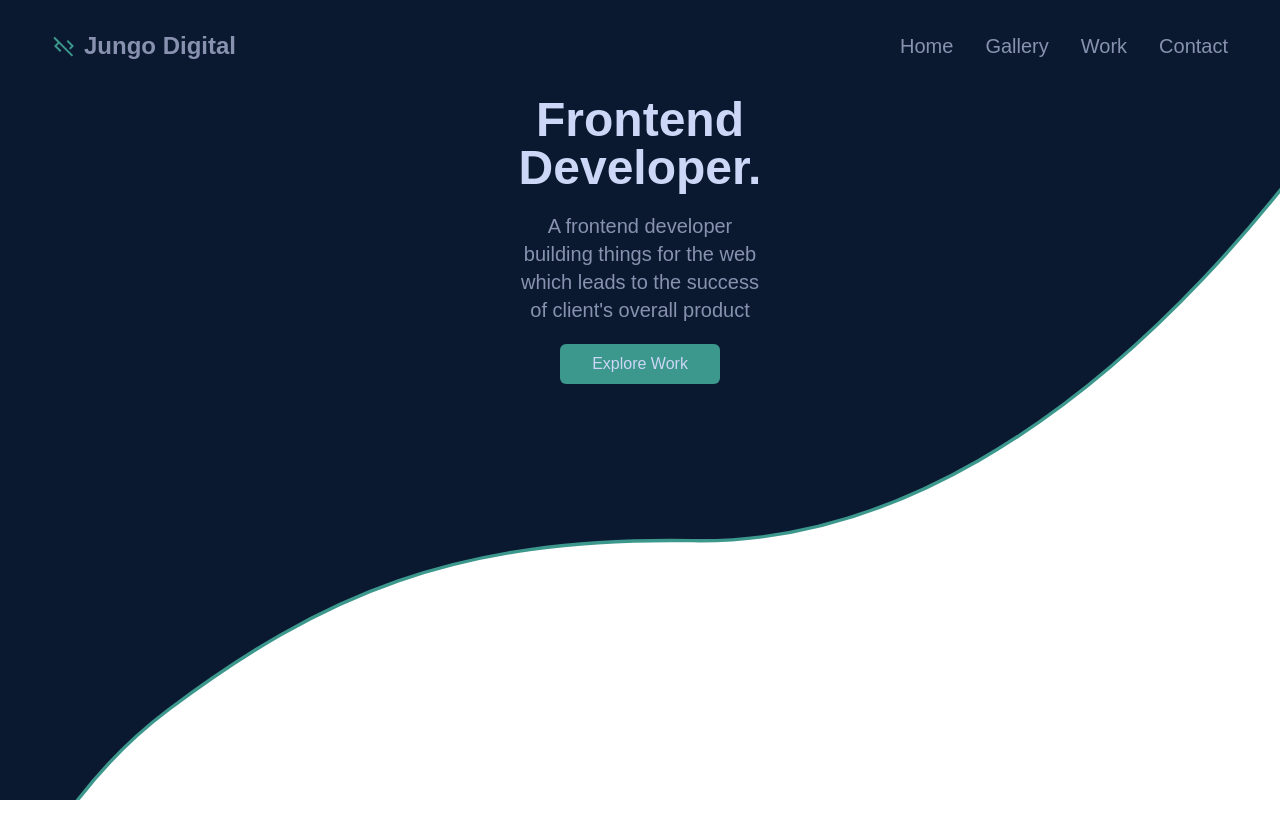
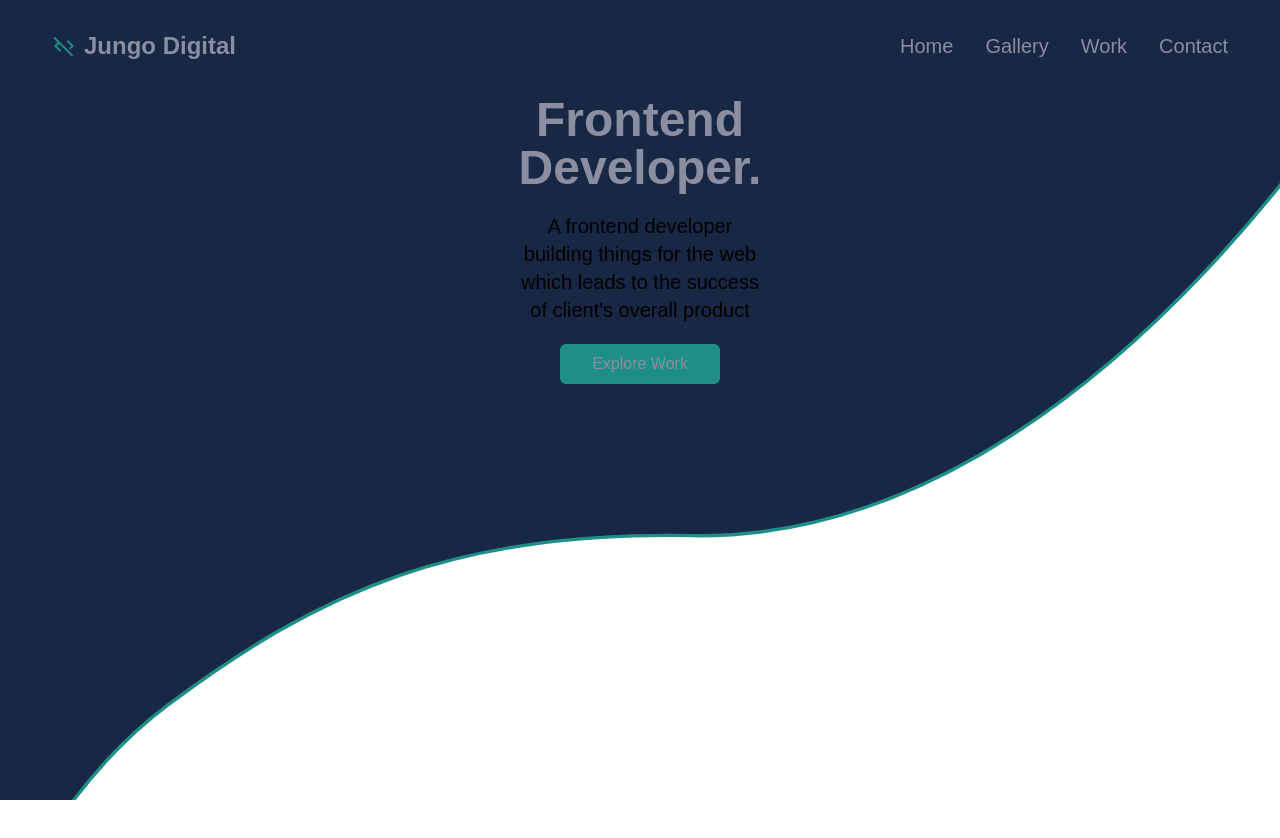
Before and after one commit to driverajr42/portfolio, a Next.js app: page / in a window 1280 px wide. Shown: the top 838 px of the page. Built offline with nearby package versions, Linux system fonts and the light colour scheme.

Commit message:
Changed color scheme for website in tailwind.config.

```diff
--- a/components/Hero.jsx
+++ b/components/Hero.jsx
@@ -1,17 +1,17 @@
-import React from 'react'
-import Link from 'next/link'
-const Hero = ({ heading, message}) => {
-  return (
-    <div className='flex items-center justify-center h-screen bg-fix bg-center bg-cover hero-img'>
-        <div className='p-5 text-center z-[2] mt-[-20rem] md:p-56 lg:p-96 xl:p-[38rem]'>
-            <h2 className='text-5xl font-bold text-accent'>{heading}</h2>
-            <p className='py-5 text-xl text-mainTxt'>{message}</p>
-            <button className='px-8 py-2 bg-secondary rounded-md text-accent'>
-              <Link href='/#portfolio'>Explore Work</Link>
-            </button>
-        </div>
-    </div>
-  )
-}
+import Link from 'next/link';
+import React from 'react';
+const Hero = ({ heading, message }) => {
+	return (
+		<div className="flex items-center justify-center h-screen bg-fix bg-center bg-cover hero-img">
+			<div className="p-5 text-center z-[2] mt-[-20rem] md:p-56 lg:p-96 xl:p-[38rem]">
+				<h2 className="text-5xl font-bold text-accentTwo">{heading}</h2>
+				<p className="py-5 text-xl text-mainTxt">{message}</p>
+				<button className="px-8 py-2 bg-secondary rounded-md text-accentTwo">
+					<Link href="/#portfolio">Explore Work</Link>
+				</button>
+			</div>
+		</div>
+	);
+};
 
-export default Hero
+export default Hero;
--- a/components/Navbar.jsx
+++ b/components/Navbar.jsx
@@ -1,74 +1,81 @@
-import React, { useState} from 'react'
-import Link from 'next/link'
+import CloseIcon from '@mui/icons-material/Close';
 import CodeOffIcon from '@mui/icons-material/CodeOff';
 import MenuIcon from '@mui/icons-material/Menu';
-import CloseIcon from '@mui/icons-material/Close';
+import Link from 'next/link';
+import React, { useState } from 'react';
 
-const Navbar = () => {
-
-    const [nav, setNav ] = useState(false)
-
+const Navbar = ({ logoName }) => {
+	const [nav, setNav] = useState(false);
 
 	const handleNav = () => {
-        setNav(!nav)
-    }
-
-
+		setNav(!nav);
+	};
 
 	return (
-    <div className='fixed left-0 top-0 w-full z-10 ease-in duration-300'>
+		<div className="fixed left-0 top-0 w-full z-10 ease-in duration-300">
 			{/* Company Logo */}
-        <div className='max-w-[1240px] m-auto flex justify-between items-center p-4 text-mainTxt'>
-            <div className='flex items-center'>
-            <CodeOffIcon className='w-10 h-10 text-secondary ml-4' />
-            <Link href='/'>
-                <h1 className='font-bold text-mainTxt text-2xl ml-2'>Jungo Digital</h1>
+			<div className="max-w-[1240px] m-auto flex justify-between items-center p-4 text-mainTxt">
+				<div className="flex items-center">
+					<CodeOffIcon className="w-10 h-10 text-secondary ml-4" />
+					<Link href="/">
+						<h1 className="font-bold text-accentTwo text-2xl ml-2">
+							{logoName}
+						</h1>
 					</Link>
 				</div>
 
-            <ul className='hidden sm:flex text-xl '>
-                <li className='p-4 hover:text-secondary'>
-                    <Link href='/'>Home</Link>
+				<ul className="hidden sm:flex text-xl ">
+					<li className="p-4 text-accentTwo hover:text-secondary">
+						<Link href="/">Home</Link>
 					</li>
-                <li className='p-4 hover:text-secondary'>
-                    <Link href='/#gallery'>Gallery</Link>
+					<li className="p-4 text-accentTwo hover:text-secondary">
+						<Link href="/#gallery">Gallery</Link>
 					</li>
-                <li className='p-4 hover:text-secondary'>
-                    <Link href='/portfolio'>Work</Link>
+					<li className="p-4 text-accentTwo hover:text-secondary">
+						<Link href="/portfolio">Work</Link>
 					</li>
-                <li className='p-4 hover:text-secondary'>
-                    <Link href='/contact'>Contact</Link>
+					<li className="p-4 text-accentTwo hover:text-secondary">
+						<Link href="/contact">Contact</Link>
 					</li>
 				</ul>
 
 				{/* Mobile Menu Button */}
-            <div onClick={handleNav} className='block sm:hidden z-10'>
+				<div onClick={handleNav} className="block sm:hidden z-10">
 					{/* If navbar is open show the close icon. Else show the menu icon */}
-                { nav ? <CloseIcon className='w-8 h-8' /> : <MenuIcon className='w-8 h-8 text-secondary'/>}
+					{nav ? (
+						<CloseIcon className="w-8 h-8 text-secondary" />
+					) : (
+						<MenuIcon className="w-8 h-8 text-secondary" />
+					)}
 				</div>
 
 				{/* Mobile Menu */}
 				{/* If nav is not showing display the first styles. If it is open the show the second */}
-            <div className={nav ? 'sm:hidden absolute top-0 left-0 right-0 bottom-0 flex justify-center items-center w-full h-screen bg-primary text-center ease-in duration-300' : 'sm:hidden absolute top-[100vh] left-0 right-0 bottom-0 flex justify-center items-center w-full h-screen bg-primary text-center hover:text-secondary ease-in duration-300'}>
+				<div
+					className={
+						nav
+							? 'sm:hidden absolute top-0 left-0 right-0 bottom-0 flex justify-center items-center w-full h-screen bg-primary text-center ease-in duration-300'
+							: 'sm:hidden absolute top-[100vh] left-0 right-0 bottom-0 flex justify-center items-center w-full h-screen bg-primary text-centerhover:text-secondary ease-in duration-300'
+					}
+				>
 					<ul>
-                <li className='p-4 text-4xl hover:text-gray-500'>
-                    <Link href='/'>Home</Link>
+						<li className="p-4 text-4xl text-secondary hover:text-gray-500">
+							<Link href="/">Home</Link>
 						</li>
-                <li className='p-4 text-4xl hover:text-gray-500'>
-                    <Link href='/#gallery'>Gallery</Link>
+						<li className="p-4 text-4xl text-secondary hover:text-gray-500">
+							<Link href="/#gallery">Gallery</Link>
 						</li>
-                <li className='p-4 text-4xl hover:text-gray-500'>
-                    <Link href='/portfolio'>Work</Link>
+						<li className="p-4 text-4xl text-secondary hover:text-gray-500">
+							<Link href="/portfolio">Work</Link>
 						</li>
-                <li className='p-4 text-4xl hover:text-gray-500'>
-                    <Link href='/contact'>Contact</Link>
+						<li className="p-4 text-4xl text-secondary hover:text-gray-500">
+							<Link href="/contact">Contact</Link>
 						</li>
 					</ul>
 				</div>
-
 			</div>
 		</div>
-  )
-}
+	);
+};
 
-export default Navbar
+export default Navbar;
--- a/pages/_app.js
+++ b/pages/_app.js
@@ -1,17 +1,15 @@
-
-import '../styles/globals.css'
+import '../styles/globals.css';
 
 // All components that we want to use on every page should be imported on app.js file
-import { Navbar } from '../components'
+// import { Navbar } from '../components'
 
 function MyApp({ Component, pageProps }) {
-  return (
-    <>
-    <Navbar />
-    <Component {...pageProps} />
-
-    </>
-  )
+	return (
+		<>
+			{/* <Navbar /> */}
+			<Component {...pageProps} />
+		</>
+	);
 }
 
-export default MyApp
+export default MyApp;
--- a/pages/index.js
+++ b/pages/index.js
@@ -1,7 +1,7 @@
-import Head from 'next/head'
-import Image from 'next/image'
+import Head from 'next/head';
+import Image from 'next/image';
 
-import {Hero} from '../components'
+import { Hero, Navbar } from '../components';
 export default function Home() {
 	return (
 		<div>
@@ -11,8 +11,11 @@ export default function Home() {
 				<link rel="icon" href="/favicon.ico" />
 			</Head>
 
-
-      <Hero heading="Frontend Developer." message="A frontend developer building things for the web which leads to the success of client's overall product"/>
+			<Navbar logoName="Jungo Digital" />
+			<Hero
+				heading="Frontend Developer."
+				message="A frontend developer building things for the web which leads to the success of client's overall product"
+			/>
 		</div>
-  )
+	);
 }
--- a/styles/globals.css
+++ b/styles/globals.css
@@ -3,10 +3,9 @@
 @tailwind utilities;
 
 html {
-  scroll-behavior: smooth;
-  font-family: 'Fira Sans', sans-serif;
+	scroll-behavior: smooth;
+	font-family: 'Fira Sans', sans-serif;
 }
 .hero-img {
-  background-image: url('../public/headerBg.svg');
-
+	background-image: url('../public/heroBg.svg');
 }
--- a/tailwind.config.js
+++ b/tailwind.config.js
@@ -1,26 +1,26 @@
 /** @type {import('tailwindcss').Config} */
 module.exports = {
 	content: [
-    "./pages/**/*.{js,ts,jsx,tsx}",
-    "./components/**/*.{js,ts,jsx,tsx}",
+		'./pages/**/*.{js,ts,jsx,tsx}',
+		'./components/**/*.{js,ts,jsx,tsx}',
 	],
 	theme: {
 		extend: {
 			colors: {
-        'primary': '#0A192F',
-        'secondary': '#3C978D',
-        'mainTxt': '#8892B0',
-        'accent': '#CCD6F6'
+				primary: '#182744',
+				secondary: '#1d8f87',
+				accentOne: '#6c92b9',
+				accentTwo: '#8b8ea1',
 			},
 			screens: {
-        'sm': '640px',
-        'md': '768px',
-        'lg': '1024px',
-        'xl': '1280px',
+				sm: '640px',
+				md: '768px',
+				lg: '1024px',
+				xl: '1280px',
 				'2xl': '1536px',
 				'3xl': '1600px',
-      }
+			},
 		},
 	},
 	plugins: [],
-}
+};
```
Also changed, not shown: public/heroBg.svg (added). Lines whose indentation alone changed are shown as unchanged.
